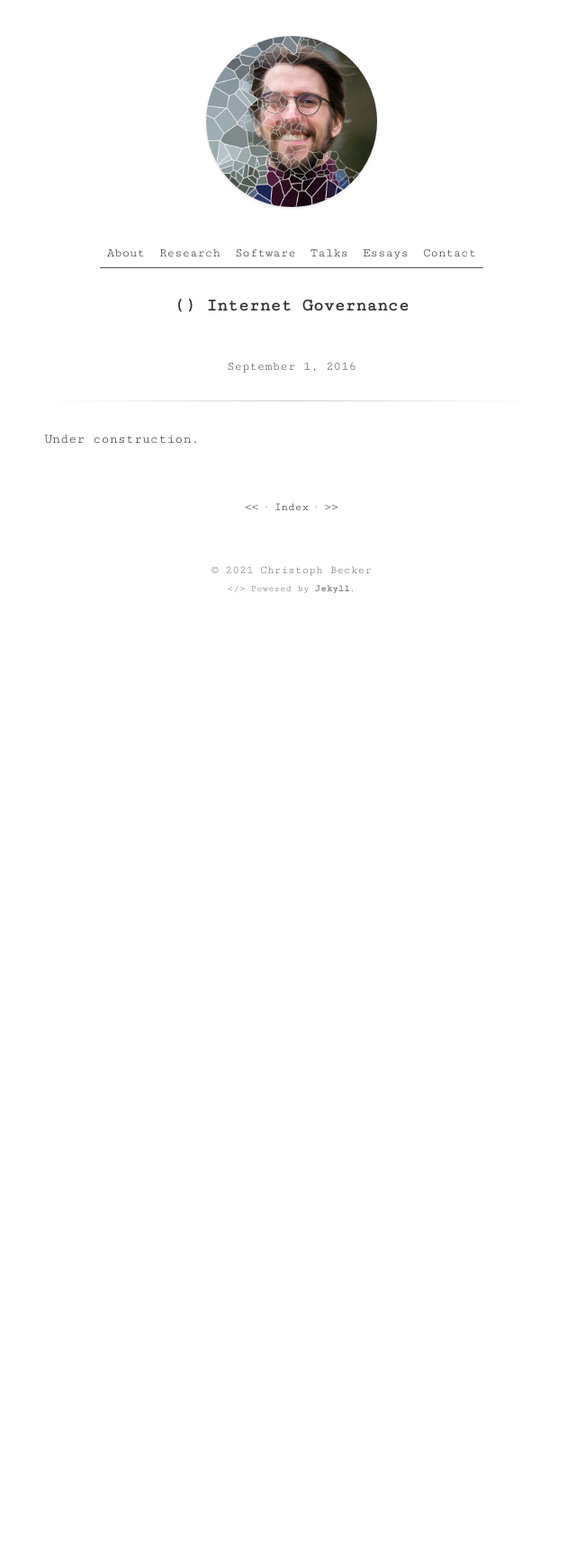
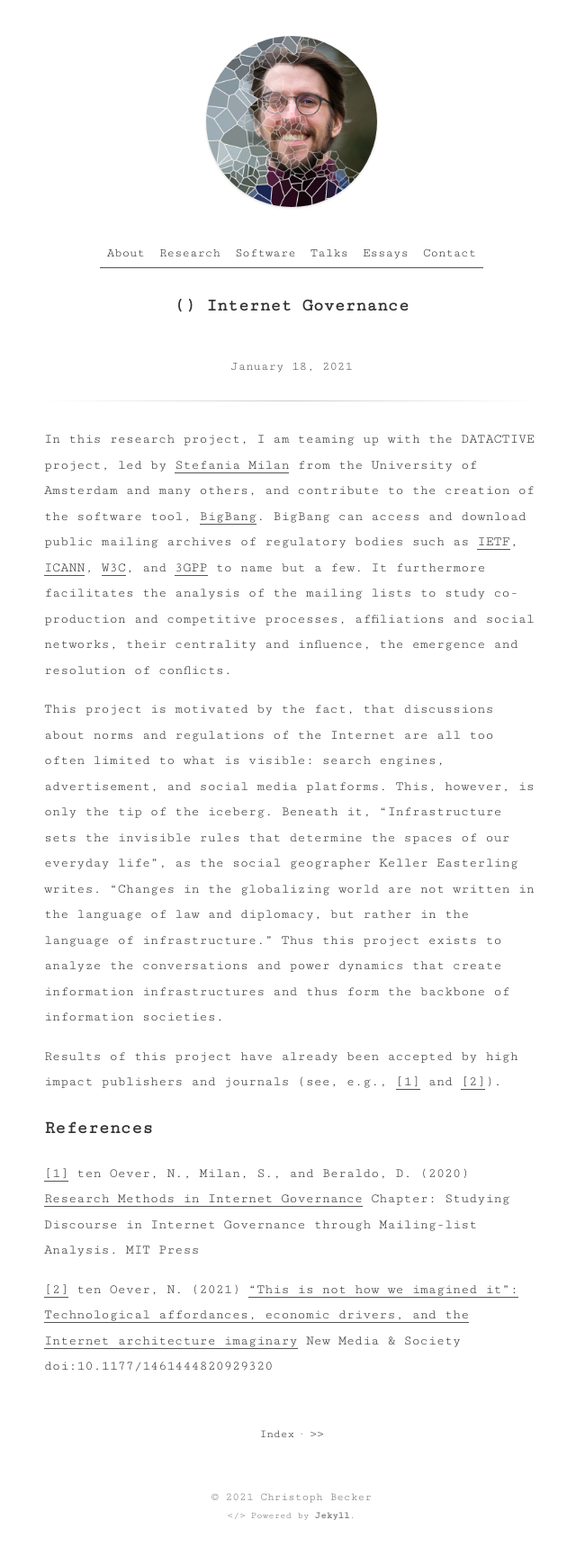
Before and after one commit to Christovis/Christovis.github.io, a Jekyll site: the page built from _research/2021-01-02-internet_governance.md, in a window 1280 px wide. Shown: the whole page at 90% size, without its empty margins (316-956 px from the left). Built offline with Jekyll 4.4.1, drawn with Linux system fonts in a browser that asks for light colours; before the commit the page ends 900 px from its top, so only the background shows below that.

Commit message:
update work on internet gov

```diff
--- a/_research/2021-01-02-internet_governance.md
+++ b/_research/2021-01-02-internet_governance.md
@@ -1,10 +1,27 @@
 ---
 title: Internet Governance
 type: research
-date: 2016-09-01
+date: 2021-01-18
 date_end: present
 imageurl: /assets/Kumi+Yamashita_2.jpg
 imagedsc: A zoom into the "CONSTELLATION - MANA no.2 2013" by Kumi Yamashita
 ---
 
-Under construction.
+In this research project, I am teaming up with the DATACTIVE project, led by [Stefania Milan](https://www.stefaniamilan.net/) from the University of Amsterdam and many others, and contribute to the creation of the software tool, [BigBang](https://datactive.github.io/bigbang/). BigBang can access and download public mailing archives of regulatory bodies such as [IETF](https://www.ietf.org/), [ICANN](https://www.icann.org/), [W3C](https://www.w3.org/), and [3GPP](https://www.3gpp.org/) to name but a few. It furthermore facilitates the analysis of the mailing lists to study co-production and competitive processes, affiliations and social networks, their centrality and influence, the emergence and resolution of conflicts.
+
+This project is motivated by the fact, that discussions about norms and regulations of the Internet are all too often limited to what is visible: search engines, advertisement, and social media platforms. This, however, is only the tip of the iceberg. Beneath it, "Infrastructure sets the invisible rules that determine the spaces of our everyday life", as the social geographer Keller Easterling writes. "Changes in the globalizing world are not written in the language of law and diplomacy, but rather in the language of infrastructure." Thus this project exists to analyze the conversations and power dynamics that create information infrastructures and thus form the backbone of information societies.
+
+Results of this project have already been accepted by high impact publishers and journals (see, e.g., [[1]](#1) and [[2]](#2)).
+
+### References
+<a id="1">[1]</a>
+ten Oever, N., Milan, S., and Beraldo, D. (2020)
+[Research Methods in Internet Governance](https://mitpress.mit.edu/books/researching-internet-governance)
+Chapter: Studying Discourse in Internet Governance through Mailing-list Analysis.
+MIT Press
+
+<a id="2">[2]</a>
+ten Oever, N. (2021)
+[“This is not how we imagined it”: Technological affordances, economic drivers, and the Internet architecture imaginary](https://journals.sagepub.com/doi/full/10.1177/1461444820929320)
+New Media & Society
+doi:10.1177/1461444820929320
```
